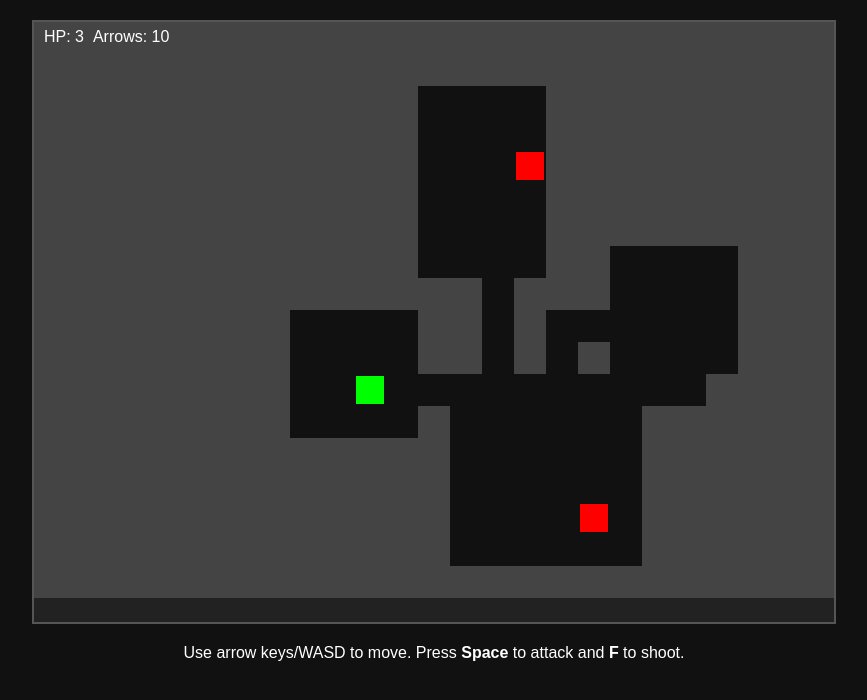
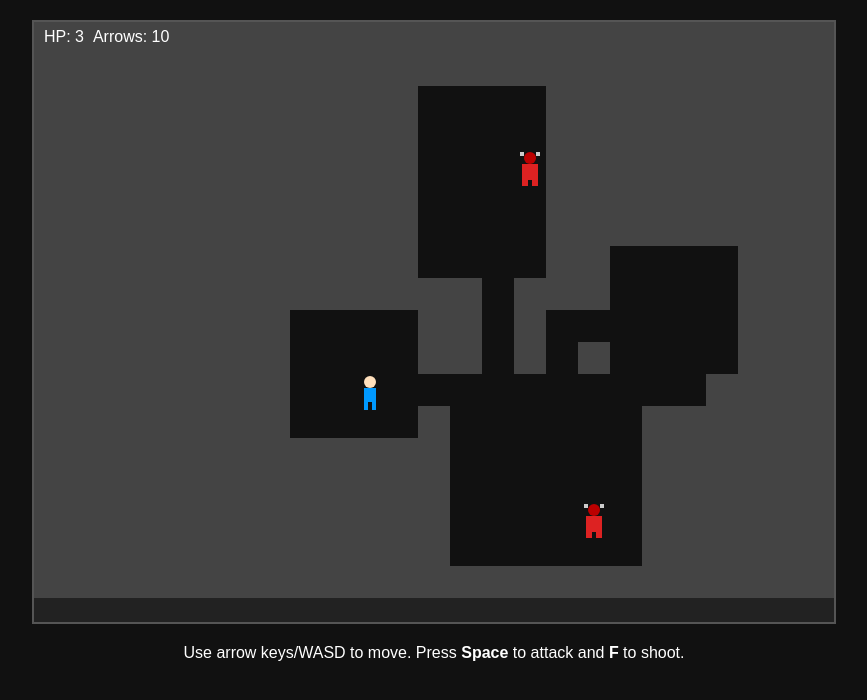
Before and after one commit to BenGothard/dunjy-krawl, a plain HTML site: page index.html in a window 1280 px wide. Shown: the whole page, without its empty margins (206-1073 px from the left). Drawn offline with Linux system fonts and the light colour scheme.

Commit message:
Add simple character sprites

```diff
--- a/main.js
+++ b/main.js
@@ -141,6 +141,48 @@ function generateDungeon() {
   projectiles = [];
 }
 
+// ----- Rendering helpers -----
+function drawPlayerSprite(p) {
+  const x = p.x * TILE_SIZE;
+  const y = p.y * TILE_SIZE;
+
+  // head
+  ctx.fillStyle = '#ffe0bd';
+  ctx.beginPath();
+  ctx.arc(x + TILE_SIZE / 2, y + 8, 6, 0, Math.PI * 2);
+  ctx.fill();
+
+  // body
+  ctx.fillStyle = '#09f';
+  ctx.fillRect(x + TILE_SIZE / 2 - 6, y + 14, 12, 14);
+
+  // legs
+  ctx.fillRect(x + TILE_SIZE / 2 - 6, y + 28, 4, 8);
+  ctx.fillRect(x + TILE_SIZE / 2 + 2, y + 28, 4, 8);
+}
+
+function drawEnemySprite(e) {
+  const x = e.x * TILE_SIZE;
+  const y = e.y * TILE_SIZE;
+
+  // head with horns
+  ctx.fillStyle = '#b00';
+  ctx.beginPath();
+  ctx.arc(x + TILE_SIZE / 2, y + 8, 6, 0, Math.PI * 2);
+  ctx.fill();
+  ctx.fillStyle = '#ccc';
+  ctx.fillRect(x + 6, y + 2, 4, 4);
+  ctx.fillRect(x + TILE_SIZE - 10, y + 2, 4, 4);
+
+  // body
+  ctx.fillStyle = '#d22';
+  ctx.fillRect(x + TILE_SIZE / 2 - 8, y + 14, 16, 16);
+
+  // legs
+  ctx.fillRect(x + TILE_SIZE / 2 - 8, y + 30, 6, 6);
+  ctx.fillRect(x + TILE_SIZE / 2 + 2, y + 30, 6, 6);
+}
+
 // Draw dungeon + player + enemies + HUD
 function render() {
   // Clear the canvas
@@ -160,24 +202,10 @@ function render() {
     }
   }
 
-  // Draw player as a green square
-  ctx.fillStyle = '#0f0';
-  ctx.fillRect(
-    player.x * TILE_SIZE + 2,
-    player.y * TILE_SIZE + 2,
-    TILE_SIZE - 4,
-    TILE_SIZE - 4
-  );
-
-  // Draw enemies as red squares
-  ctx.fillStyle = '#f00';
+  // Draw player and enemies with simple sprites
+  drawPlayerSprite(player);
   enemies.forEach((e) => {
-    ctx.fillRect(
-      e.x * TILE_SIZE + 2,
-      e.y * TILE_SIZE + 2,
-      TILE_SIZE - 4,
-      TILE_SIZE - 4
-    );
+    drawEnemySprite(e);
   });
 
   // Draw arrows as small yellow lines
--- a/style.css
+++ b/style.css
@@ -13,4 +13,5 @@ canvas {
   margin: 20px auto;
   background: #222;
   border: 2px solid #555;
+  image-rendering: pixelated;
 }
```
Also changed, not shown: README.md.
